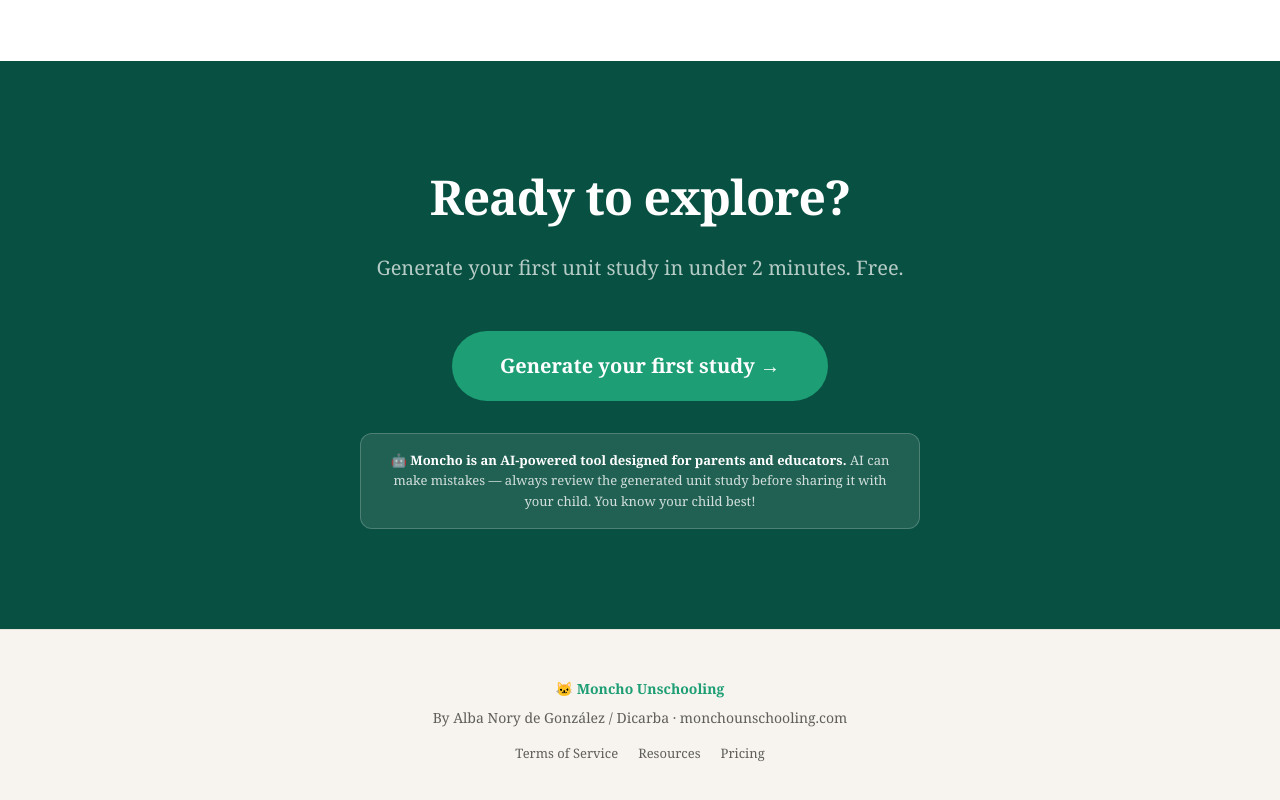
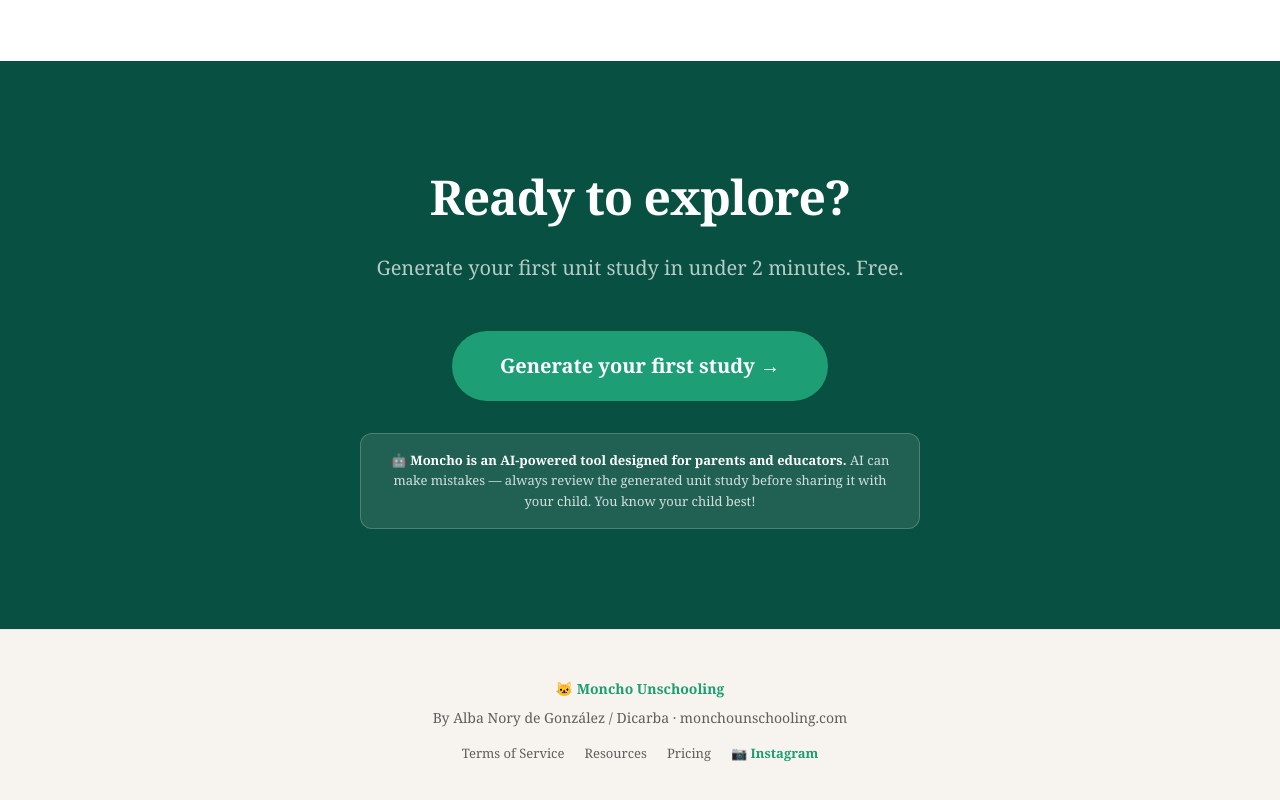
Before and after one commit to albanorybr/moncho-web, a Next.js app: page / in a window 1280 px wide. Shown: the part 3887-4687 px from the top of the page. Built offline with nearby package versions, Linux system fonts and the light colour scheme.

Commit message:
Footer: Instagram link
Footer: Instagram link

```diff
--- a/app/page.tsx
+++ b/app/page.tsx
@@ -545,6 +545,10 @@
           <a href="/terms" style={{ color: '#5F5E5A', textDecoration: 'none' }}>Terms of Service</a>
           <a href="/resources" style={{ color: '#5F5E5A', textDecoration: 'none' }}>Resources</a>
           <a href="/pricing" style={{ color: '#5F5E5A', textDecoration: 'none' }}>Pricing</a>
+          <a href="https://www.instagram.com/monchounschooling/" target="_blank" rel="noopener"
+             style={{ color: '#1D9E75', textDecoration: 'none', fontWeight: 600 }}>
+            📷 Instagram
+          </a>
         </div>
       </footer>
 
```
